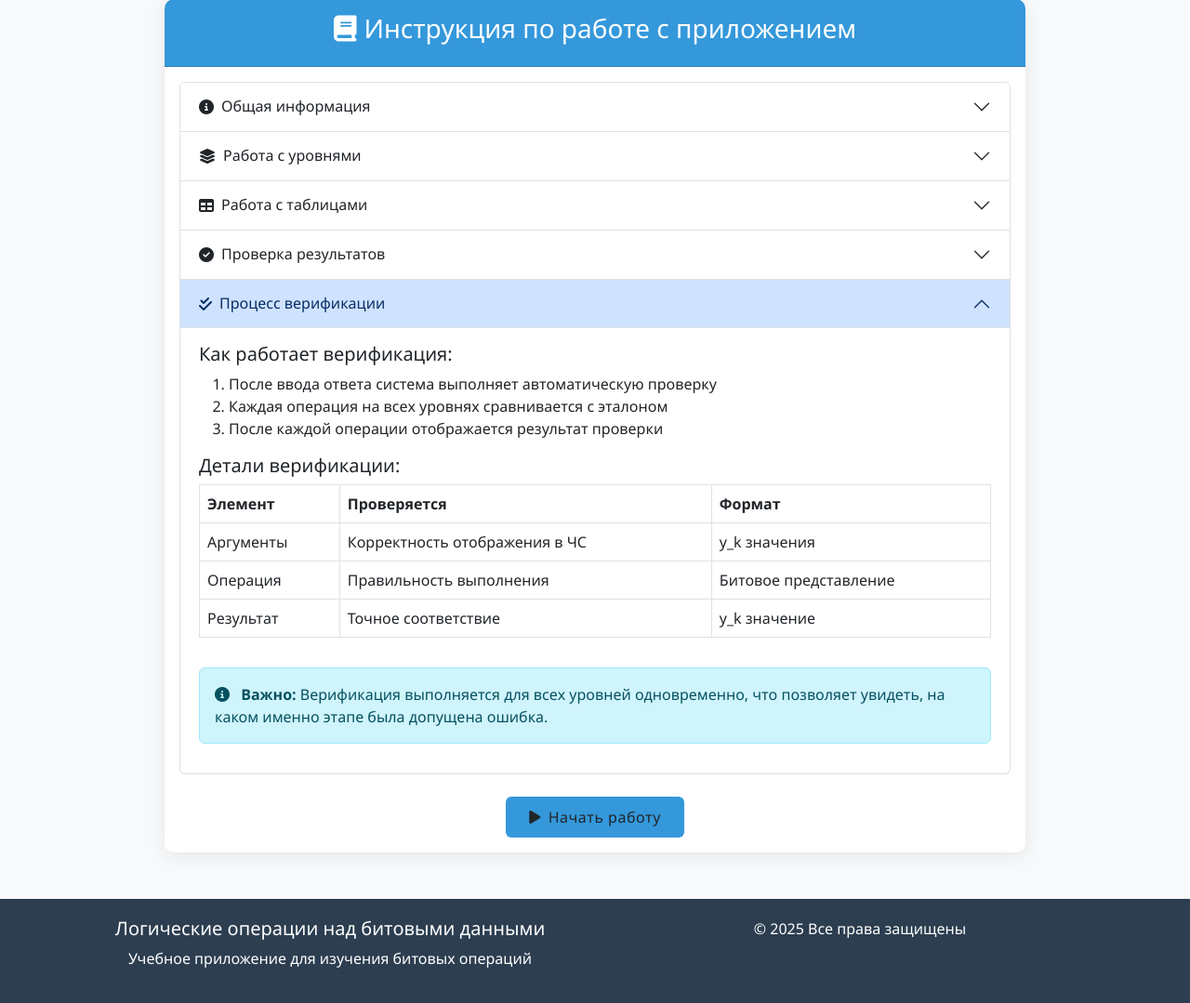
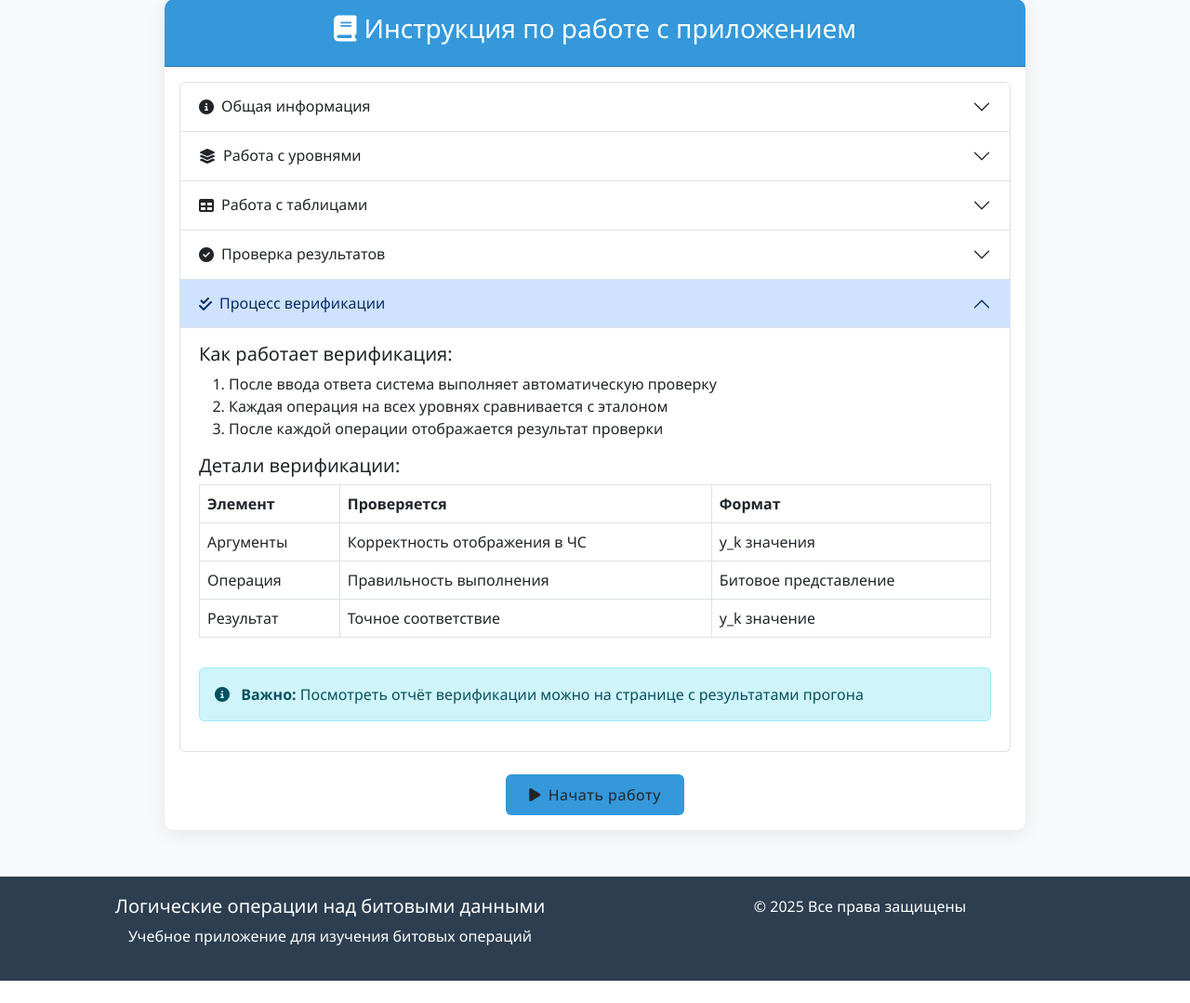
Before and after one commit to dara-rara/logicOperetion, a Django app: page /instructions/ in a window 1280 px wide, after a click on "Процесс верификации". Shown: the part 87-1166 px from the top of the page at 93% size. After the commit the page ends 1142 px from the top, so only its background shows below. Run offline with Django 5.2, Linux system fonts and the light colour scheme.

Commit message:
update logic

```diff
--- a/templates/instructions.html
+++ b/templates/instructions.html
@@ -289,8 +289,7 @@
 
                                         <div class="alert alert-info mt-3">
                                             <i class="fas fa-info-circle me-2"></i>
-                                            <strong>Важно:</strong> Верификация выполняется для всех уровней одновременно,
-                                            что позволяет увидеть, на каком именно этапе была допущена ошибка.
+                                            <strong>Важно:</strong> Посмотреть отчёт верификации можно на странице с результатами прогона
                                         </div>
                                     </div>
                                 </div>
```
Also changed, not shown: db.sqlite3.
